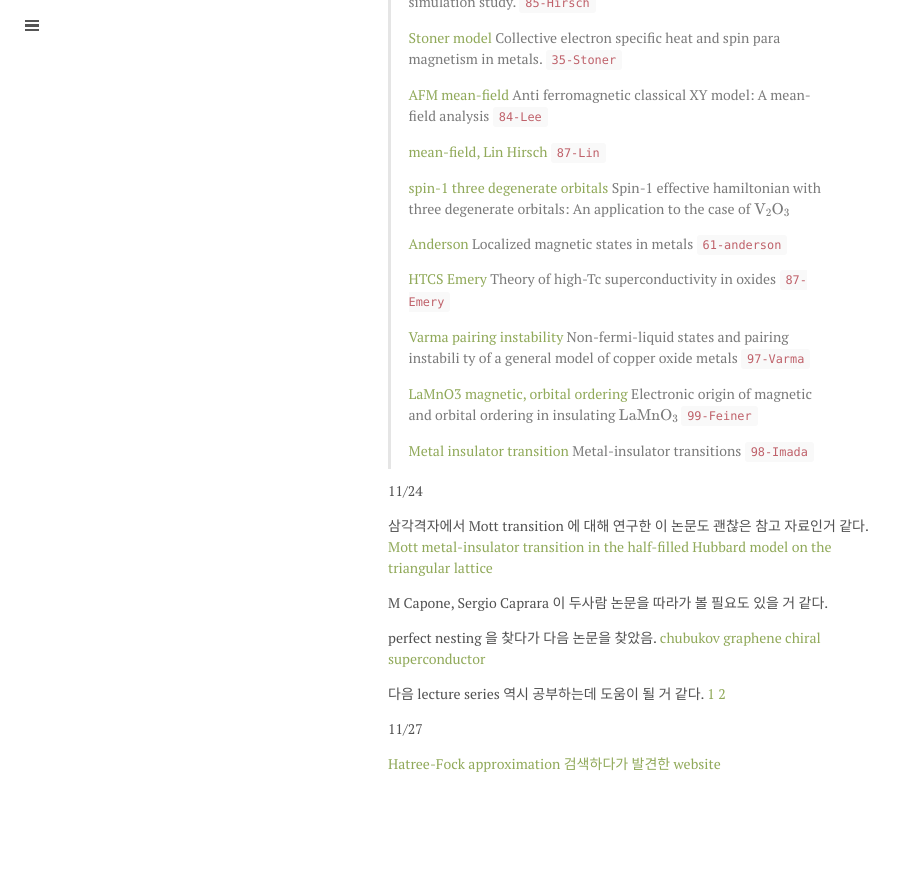
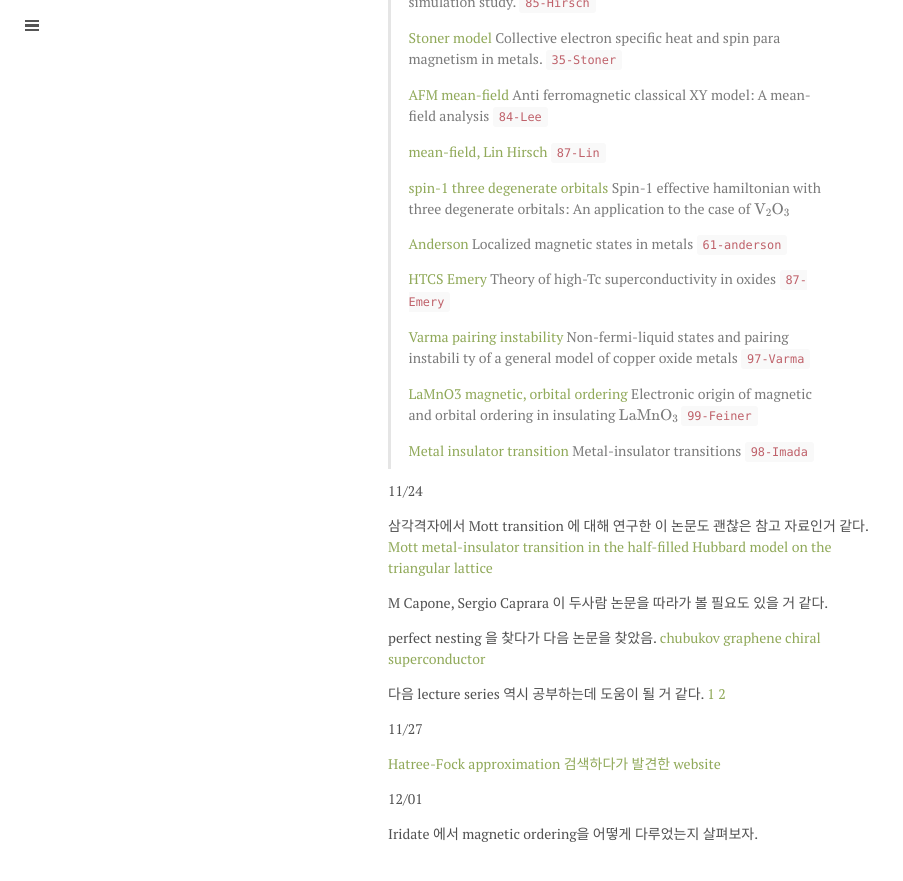
Before and after one commit to qkrwlsghdcjsworlt/work, a Jekyll site: the page built from iridates-note.md, in a window 1280 px wide and 900 px high, scrolled down 3971 px. Shown: the top 881 px of the window, without its empty margins (0-903 px from the left). Built offline with Jekyll 4.4.1, drawn with Linux system fonts in a browser that asks for light colours; formulas are drawn with MathJax 3; before the commit the page ends 4801 px from its top, so only the background shows below that.

Commit message:
“update”

```diff
--- a/iridates-note.md
+++ b/iridates-note.md
@@ -224,3 +224,8 @@ perfect nesting 을 찾다가 다음 논문을 찾았음.
 
 
 [Hatree-Fock approximation 검색하다가 발견한 website](https://www.eng.fsu.edu/~dommelen/quantum/style_a/contents.html)
+
+
+12/01
+
+Iridate 에서 magnetic ordering을 어떻게 다루었는지 살펴보자.
```
